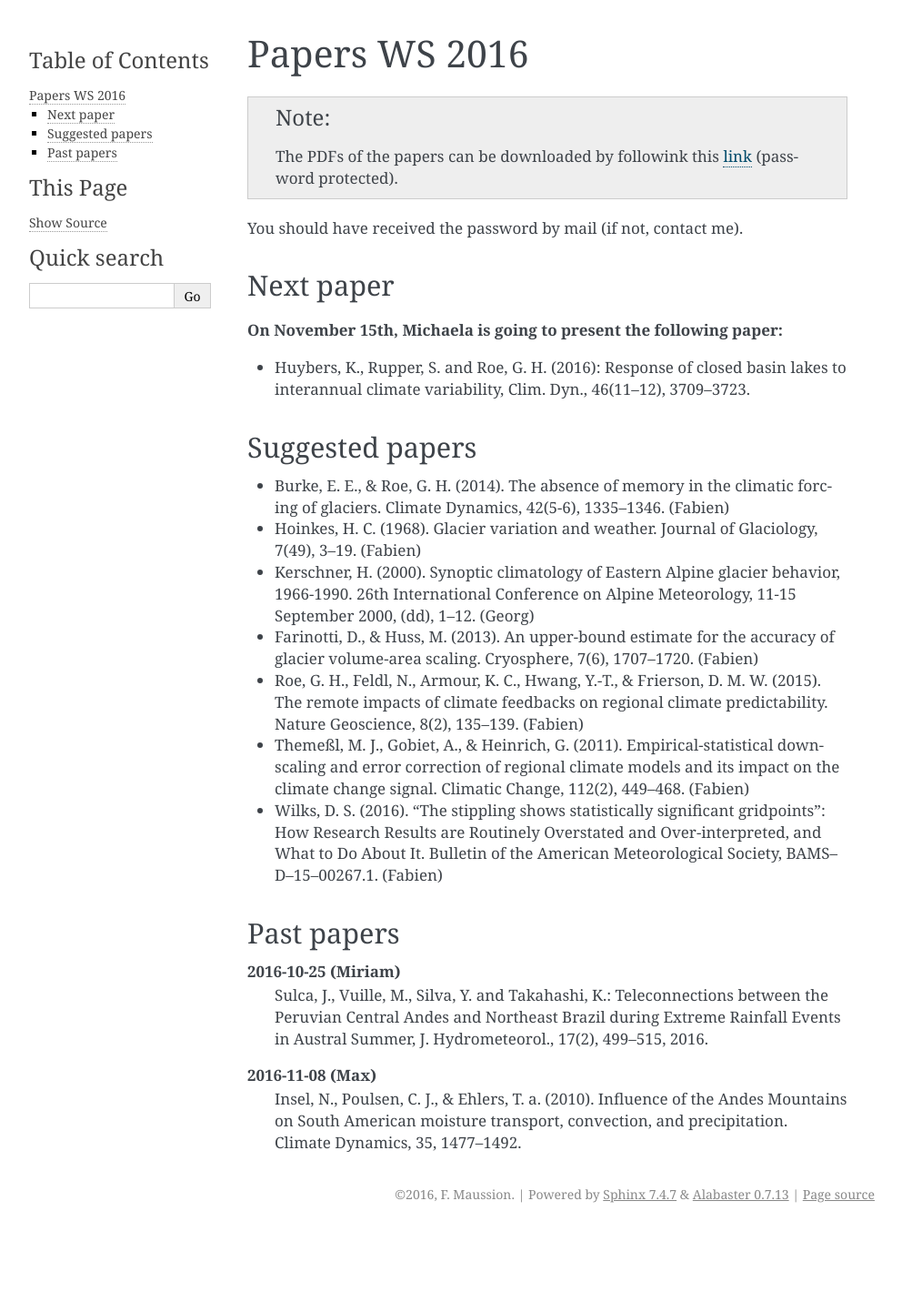
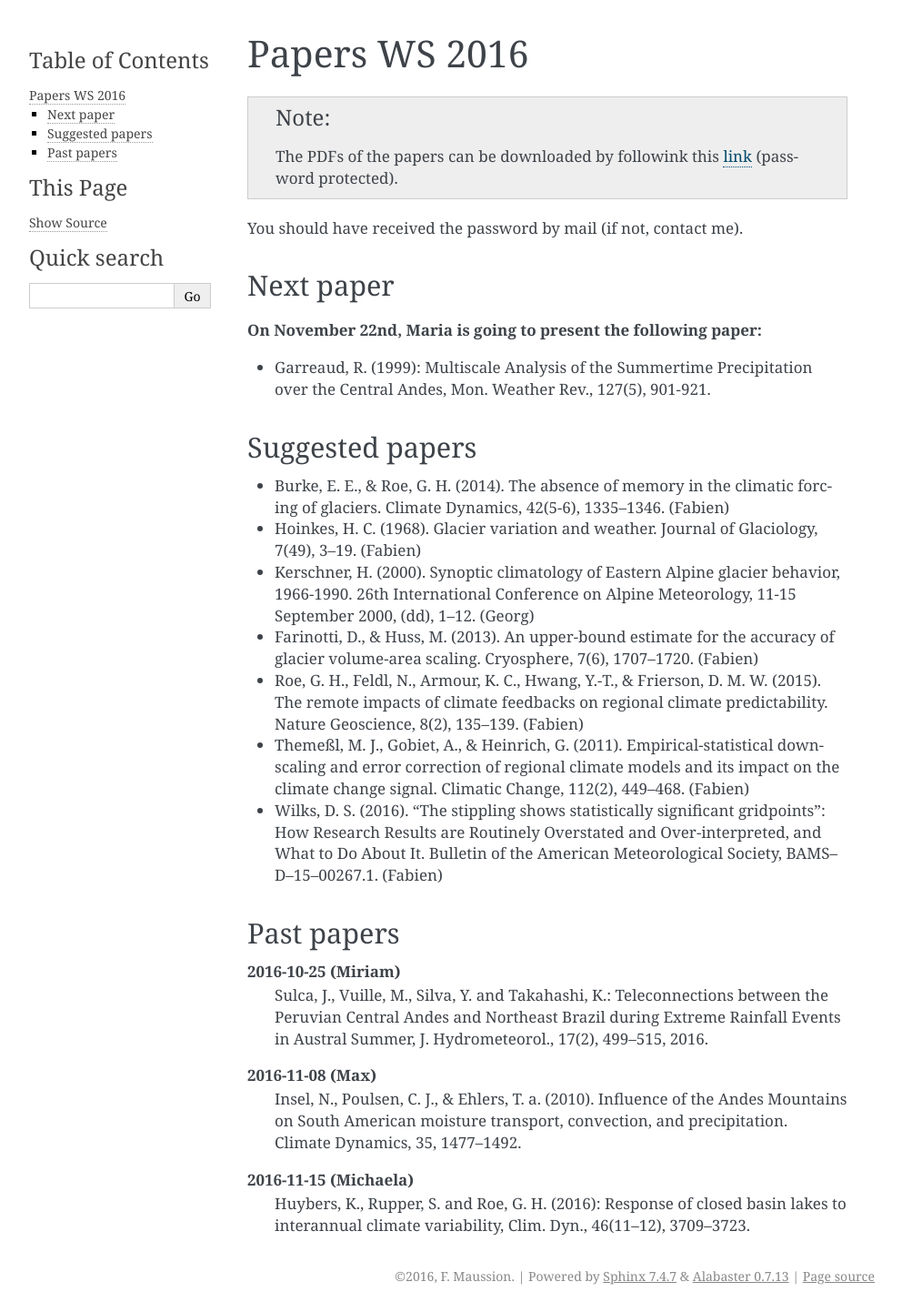
Before and after one commit to fmaussion/acinn_litsem, a Sphinx documentation site: the page built from docs/ws_2016.rst, in a window 1280 px wide. Shown: the whole page at 91% size, without its empty margins (148-1140 px from the left). Built offline with Sphinx 7.4.7, drawn with Linux system fonts in a browser that asks for light colours; before the commit the page ends 1352 px from its top, so only the background shows below that.

Commit message:
next week

```diff
--- a/docs/ws_2016.rst
+++ b/docs/ws_2016.rst
@@ -14,10 +14,10 @@ You should have received the password by mail (if not, contact me).
 Next paper
 ----------
 
-**On November 15th, Michaela is going to present the following paper:**
+**On November 22nd, Maria is going to present the following paper:**
 
-- Huybers, K., Rupper, S. and Roe, G. H. (2016): Response of closed basin lakes
-  to interannual climate variability, Clim. Dyn., 46(11–12), 3709–3723.
+- Garreaud, R. (1999): Multiscale Analysis of the Summertime Precipitation over
+  the Central Andes, Mon. Weather Rev., 127(5), 901-921.
 
 
 Suggested papers
@@ -61,3 +61,7 @@ Past papers
     Insel, N., Poulsen, C. J., & Ehlers, T. a. (2010). Influence of the Andes
     Mountains on South American moisture transport, convection, and
     precipitation. Climate Dynamics, 35, 1477–1492.
+
+**2016-11-15 (Michaela)**
+    Huybers, K., Rupper, S. and Roe, G. H. (2016): Response of closed basin lakes
+    to interannual climate variability, Clim. Dyn., 46(11–12), 3709–3723.
```
